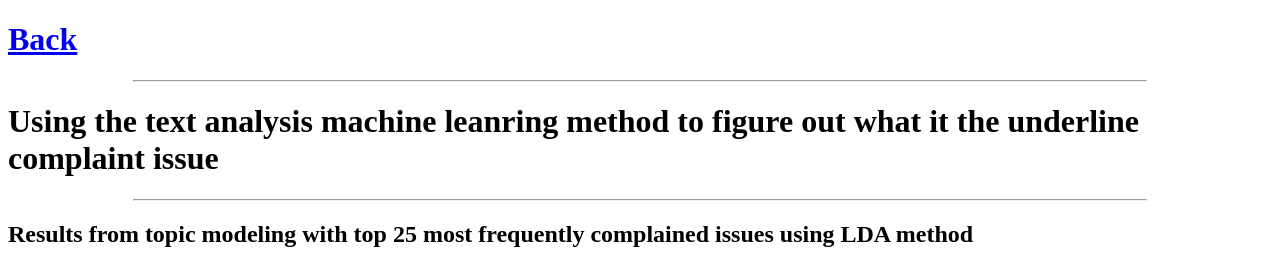
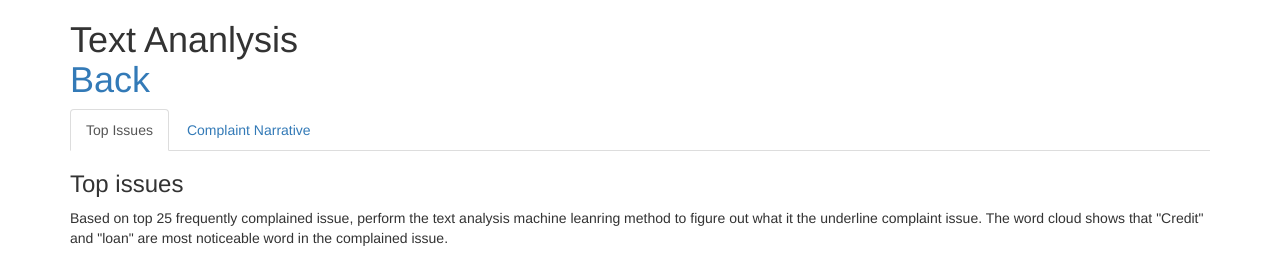
Before and after one commit to choi-junhwan/ConsumerComplaintsDataProject, a Flask app: template templates/textanalysis.html in a window 1280 px wide. Shown: the top 255 px of the page. Run offline with Flask 2, Linux system fonts and the light colour scheme; the template is opened without the code that fills it, so the values that code supplies are empty; parts of the project's set-up code (start-up, migrations or seed data) failed here and were passed over; some libraries are stand-ins or nearby versions.

Commit message:
Update analysis

```diff
--- a/templates/graph.html
+++ b/templates/graph.html
@@ -31,17 +31,17 @@
   <div class="tab-content">
     <div id="#menu1" class="tab-pane fade in active">
       <h3>Respond Rate</h3>
-      <p> The rate of the complaints timely responded from the company. </p>
+      <p> The rate of the complaints timely responded from the company. The color range is 96% to 100%. Althouhg the repsond rate is overall high, complaints from North East states are better responded.</p>
       {{ div1 | safe }}
     </div>
     <div id="menu2" class="tab-pane fade">
       <h3>Disputed rate</h3>
-      <p> The rate of the complaints that are disputed from a company. </p>
+      <p> The rate of the complaints that are disputed from the company. The color range is 15% to 35%. Among the big states, custumers in California get more disputed.</p>
       {{ div2 | safe }}
     </div>
     <div id="menu3" class="tab-pane fade">
       <h3>Correlation</h3>
-      <p> Correlation between Responded rate and Disputed rate. </p>
+      <p> Correlation between Responded rate and Disputed rate. The plot shows that there is hardly any correlation between two and measured Pearson correlation coefficient is as low as 0.033. </p>
       {{ div3 | safe }}
     </div>
   </div>
--- a/templates/textanalysis.html
+++ b/templates/textanalysis.html
@@ -1,18 +1,37 @@
-<!doctype html>
-<html>
-  <head>
-    <title>Text Analysis</title>
-  <head>
-  <body>
-    <h1><a href="/index">Back</a></h1>
-    <hr size="2" width="80%">
-    <h1> Using the text analysis machine leanring method to figure out what it the underline complaint issue</h1>
-    <hr size="2" width="80%">
-    <h2> Results from topic modeling with top 25 most frequently complained issues using LDA method </h2>
-    <div class='matplotlib'>
-      <img src="static/figures/{{plotPng}}" style="width:100%; height:100%">
+<!DOCTYPE html>
+<html lang="en">
+<head>
+  <title>Topic</title>
+  <meta charset="utf-8">
+  <meta name="viewport" content="width=device-width, initial-scale=1">
+  <link rel="stylesheet" href="http://maxcdn.bootstrapcdn.com/bootstrap/3.3.6/css/bootstrap.min.css">
+  <script src="https://ajax.googleapis.com/ajax/libs/jquery/1.12.0/jquery.min.js"></script>
+  <script src="http://maxcdn.bootstrapcdn.com/bootstrap/3.3.6/js/bootstrap.min.js"></script>
+
+</head>
+<body>
+
+<div class="container">
+  <h1>Text Ananlysis <br><a href="/index">Back</a></h1>
+  <ul class="nav nav-tabs">
+    <li class="active"><a data-toggle="tab" href="#menu1">Top Issues</a></li>
+    <li><a data-toggle="tab" href="#menu2">Complaint Narrative</a></li>
+  </ul>
+
+  <div class="tab-content">
+    <div id="#menu1" class="tab-pane fade in active">
+      <h3>Top issues</h3>
+      <p> Based on top 25 frequently complained issue, perform the text analysis machine leanring method to figure out what it the underline complaint issue. The word cloud shows that "Credit" and "loan" are most noticeable word in the complained issue. </p>
+      <div class='matplotlib'>
+	<img src="static/figures/{{plotPng}}" style="width:100%; height:100%">
+      </div>
     </div>
-    <hr size="2" width="80%">
-    <h2> Recently submitted Complaints <h2>
-  </body>
+    <div id="menu2" class="tab-pane fade">
+      <h3>Complaint Narrative</h3>
+      <p> Under Construction <P>
+    </div>
+  </div>
+</div>
+
+</body>
 </html>
```
Also changed, not shown: ConsumerComplaints_Analy.py (+10 -4 lines), templates/first.html (+12 -7 lines), templates/index.html (+12 -5 lines), static/figures/ComplainCount_WC.png.
